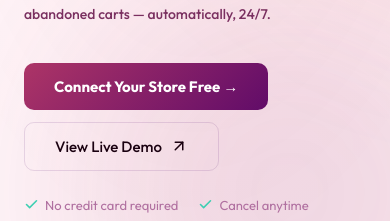
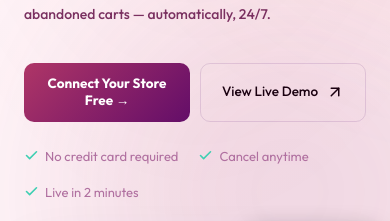
Before and after one commit to getsolvacom/solva, a React (Vite) app: page / in a window 390 px wide. Shown: the part 410-631 px from the top of the page. Built offline with nearby package versions, Linux system fonts and the light colour scheme; no server answers.

Commit message:
Fix hero CTA buttons to sit side-by-side in 2-column grid on mobile with internal text wrap

```diff
--- a/src/pages/LandingPage.jsx
+++ b/src/pages/LandingPage.jsx
@@ -60,7 +60,8 @@ function GlobalStyles() {
         .features-grid{grid-template-columns:1fr!important;gap:14px!important;}
         .pricing-grid{grid-template-columns:1fr!important;gap:24px!important;}
         .hero-section{padding-left:24px!important;padding-right:24px!important;}
-        .hero-ctas-row button{flex:0 1 auto!important;}
+        .hero-ctas-row{display:grid!important;grid-template-columns:1fr 1fr!important;gap:10px!important;}
+        .hero-ctas-row button{white-space:normal!important;text-align:center!important;padding:12px 14px!important;font-size:13.5px!important;line-height:1.3!important;justify-content:center!important;}
         .stats-bar-grid{grid-template-columns:1fr 1fr!important;}
         .stats-cell{border-right:1px solid var(--border)!important;border-bottom:1px solid var(--border)!important;padding:16px 10px!important;}
         .stats-cell:nth-child(2n){border-right:none!important;}
@@ -286,7 +287,7 @@ export default function LandingPage() {
             <p className="fu fu2" style={{fontSize:"clamp(14px,1.8vw,17.5px)",color:C.sub,maxWidth:480,marginBottom:36,lineHeight:1.75}}>
               Connect your Shopify store in 2 minutes. Solva handles every support ticket, deflects returns, and recovers abandoned carts — automatically, 24/7.
             </p>
-            <div className="fu fu3 hero-ctas-row" style={{display:"flex",gap:12,justifyContent:"flex-start",flexWrap:"wrap",marginBottom:26}}>
+            <div className="fu fu3 hero-ctas-row" style={{display:"flex",gap:12,justifyContent:"flex-start",marginBottom:26}}>
               <button className="btn-primary" onClick={()=>navigate("/onboarding")} style={{padding:"14px 30px",borderRadius:10,color:"#fff",fontWeight:700,fontSize:15}}>Connect Your Store Free →</button>
               <button className="btn-ghost" onClick={()=>navigate("/dashboard")} style={{padding:"14px 30px",borderRadius:10,border:`1px solid ${C.border}`,color:C.text,fontWeight:500,fontSize:15,display:"flex",alignItems:"center",gap:8}}>View Live Demo <ArrowUpRight size={18} strokeWidth={2}/></button>
             </div>
```
